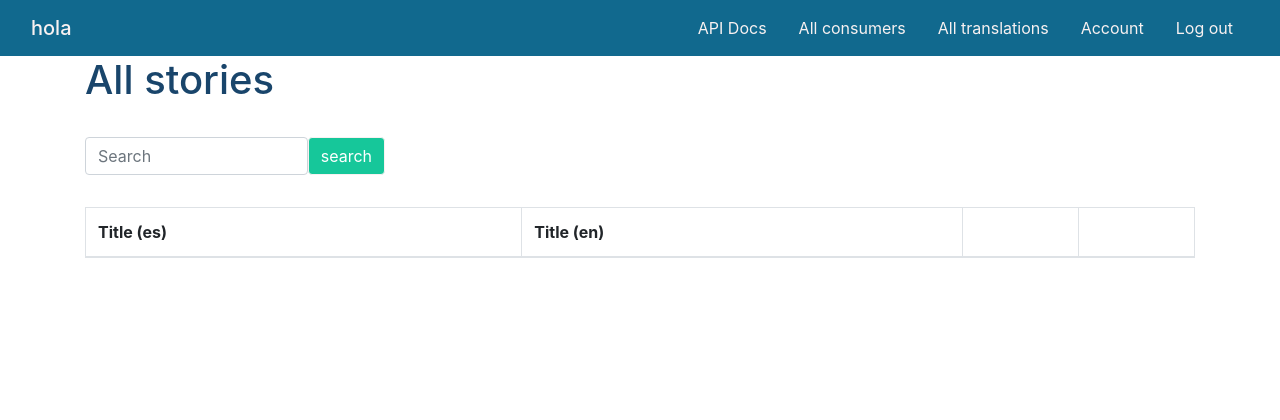
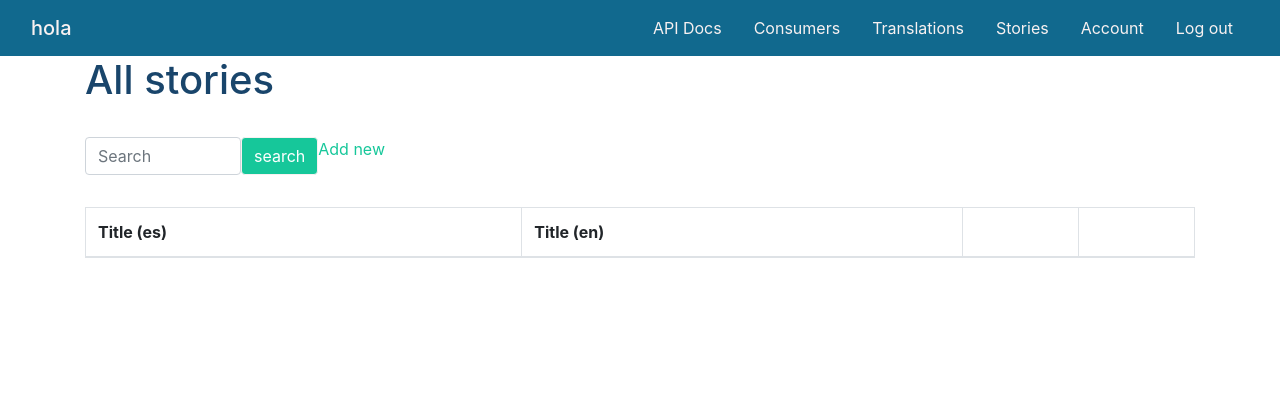
Before and after one commit to aidanjames/hola-api, a Flask app: page /stories in a window 1280 px wide. Shown: the top 420 px of the page. Run offline with Flask 2, Linux system fonts and the light colour scheme; the visitor is signed in with stand-in values (Sample User, id 1); data comes from the database, SQL or seed files in the repository; data that the repository does not hold is empty; some libraries are stand-ins or nearby versions.

Commit message:
Adding functionality to search stories and infrastructure to add new story.

```diff
--- a/main.py
+++ b/main.py
@@ -328,25 +328,29 @@ def edit_translation():
 
 
 # TODO Add a page to allow admin to create new story (and add paragraphs)
-@app.route('/new-story', methods=['GET', 'POST'])
+@app.route('/edit-story', methods=['GET', 'POST'])
 @admin_only
-def new_story():
-    pass
+def edit_story():
+    return render_template('edit-story.html')
 
 
 # TODO Add a page to allow admin to view all stories
 @app.route('/stories', methods=['GET', 'POST'])
 @admin_only
 def stories():
-    all_stories = Story.query.all()
-    return render_template('stories.html', stories=all_stories)
-
-
-# TODO Add a page to allow admin to edit a story
-@app.route('/edit-story', methods=['GET', 'POST'])
-@admin_only
-def edit_story():
-    pass
+    if request.method == 'POST':
+        search_text = request.form['text']
+        print(search_text)
+        if search_text:
+            titles = Story.query.filter(Story.title.contains(search_text)).all()
+            print(titles)
+            print(titles[0].title)
+            return render_template('stories.html', stories=titles)
+        else:
+            return render_template('stories.html')
+    else:
+        all_stories = Story.query.all()
+        return render_template('stories.html', stories=all_stories)
 
 
 # TODO Add a page to allow admin to delete a story
--- a/templates/base.html
+++ b/templates/base.html
@@ -33,14 +33,15 @@
           <a class="nav-link nav-link-ajp" href="{{ url_for('documentation') }}">API Docs</a>
 
           {% if not current_user.is_anonymous %}
-            {% if current_user.id == 1 %}
-              <a class="nav-link nav-link-ajp" href="{{ url_for('view_all_consumers') }}">All consumers</a>
-              <a class="nav-link nav-link-ajp" href="{{ url_for('translations') }}">All translations</a>
-            {% endif %}
-            <a class="nav-link nav-link-ajp" href="{{ url_for('account') }}">Account</a>
-            <a class="nav-link nav-link-ajp" href="{{ url_for('logout') }}">Log out</a>
+          {% if current_user.id == 1 %}
+          <a class="nav-link nav-link-ajp" href="{{ url_for('view_all_consumers') }}">Consumers</a>
+          <a class="nav-link nav-link-ajp" href="{{ url_for('translations') }}">Translations</a>
+          <a class="nav-link nav-link-ajp" href="{{ url_for('stories') }}">Stories</a>
+          {% endif %}
+          <a class="nav-link nav-link-ajp" href="{{ url_for('account') }}">Account</a>
+          <a class="nav-link nav-link-ajp" href="{{ url_for('logout') }}">Log out</a>
           {% else %}
-            <a class="nav-link" href="{{ url_for('login') }}">Log in</a>
+          <a class="nav-link" href="{{ url_for('login') }}">Log in</a>
           {% endif %}
 
         </div>
--- a/templates/stories.html
+++ b/templates/stories.html
@@ -7,11 +7,14 @@
 <div class="container">
   <h1>All stories</h1>
 
-<form class="input-group ajp-search" action="/translations" method="post">
+<form class="input-group ajp-search" action="/stories" method="post">
   <input type="search" name="text" class="form-control rounded" placeholder="Search" aria-label="Search"
     aria-describedby="search-addon" />
   <button type="submit" class="btn btn-primary">search</button>
+  <a href="{{ url_for('edit_story') }}">Add new</a>
 </form>
+
+
 
   <div class="table-responsive">
     <table class="table table-bordered">
```
Also changed, not shown: templates/edit-story.html (added, +10 -0 lines).
